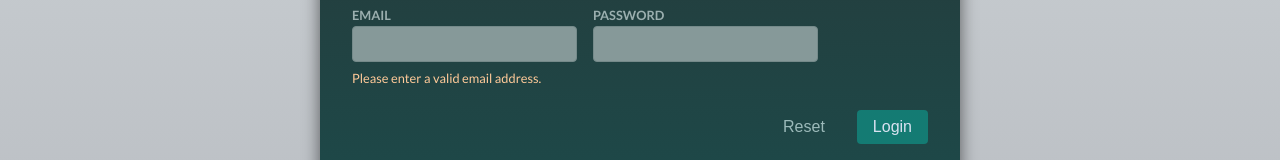
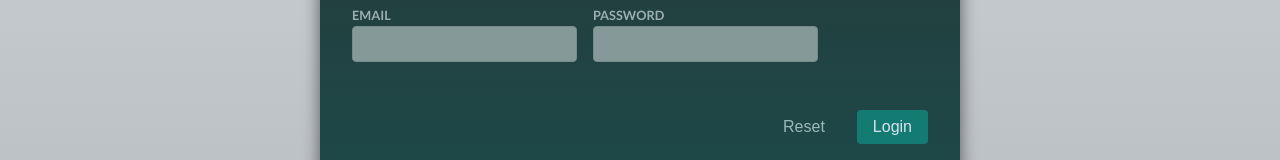
Before and after one commit to pguto4real/forms-user-input, a React (Vite) app: page / in a window 1280 px wide. Shown: the part 333-493 px from the top of the page. Built offline with nearby package versions, Linux system fonts and the light colour scheme.

Commit message:
enteredValues.email!=='' && !enteredValues.email.includes('@');

```diff
--- a/src/components/StateLogin.jsx
+++ b/src/components/StateLogin.jsx
@@ -7,7 +7,7 @@ export default function StateLogin() {
     email: "",
     password: "",
   });
-  const emailIsInvalid = !enteredValues.email.includes('@');
+  const emailIsInvalid = enteredValues.email!=='' && !enteredValues.email.includes('@');
   function handleSubmit(event) {
     event.preventDefault();
     console.log("Submitted");
```
